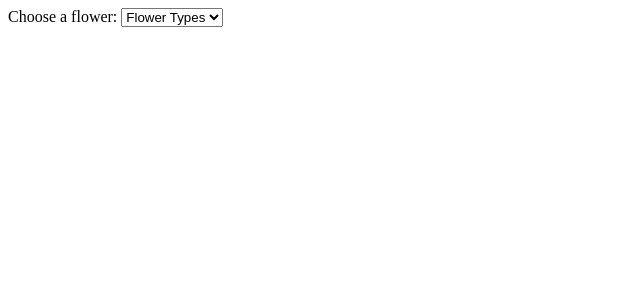
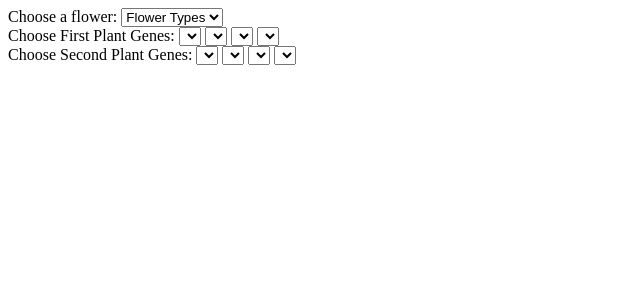
Before and after one commit to tvaz/flowercrossing, a Django app: page / in a window 1280 px wide. Shown: the top 300 px of the page, without its empty margins (0-640 px from the left). Run offline with Django 3.2, Linux system fonts and the light colour scheme; lists and menus that the app fills with data are empty.

Commit message:
Setup for flower parent selection

```diff
--- a/web-ui/breeding/views.py
+++ b/web-ui/breeding/views.py
@@ -5,4 +5,5 @@ from django.shortcuts import render
 def index(request):
     #return HttpResponse("Greetings")
     flowers = {'Cosmos': 1, 'Hyacinths': 2, 'Lilies': 3, 'Mums': 4, 'Pansies': 5, 'Roses': 6, 'Tulips': 7, 'Windflowers': 8}
-    return render(request, 'breeding/punnett.html', {'flowers': flowers})
+    genes = {'RR': 100, 'Rr': 101, 'rr': 111, 'YY': 200, 'Yy': 201, 'yy': 211, 'WW': 300, 'Ww': 301, 'ww': 311, 'SS': 400, 'Ss': 401, 'ss': 411}
+    return render(request, 'breeding/punnett.html', {'flowers': flowers, 'genes': genes})
--- a/web-ui/templates/breeding/punnett.html
+++ b/web-ui/templates/breeding/punnett.html
@@ -1,8 +1,32 @@
+<div>
     <label>Choose a flower:</label>
-
     <select>
         <option disabled selected value>Flower Types</option>
         {% for flower in flowers %}
             <option>{{ flower }}</option>
         {% endfor %}
     </select>
+</div>
+
+<div>
+    <label>Choose First Plant Genes:</label>
+    <select class='red'>
+    </select>
+    <select class='yellow-orange'>
+    </select>
+    <select class='white'>
+    </select>
+    <select class='special'>
+    </select>
+</div>
+<div>
+    <label>Choose Second Plant Genes:</label>
+    <select class='red'>
+    </select>
+    <select class='yellow-orange'>
+    </select>
+    <select class='white'>
+    </select>
+    <select class='special'>
+    </select>
+</div>
```
Lines whose indentation alone changed are shown as unchanged.
